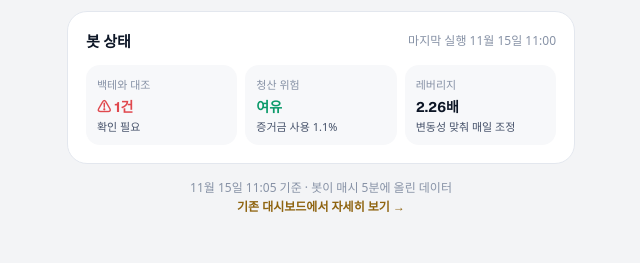
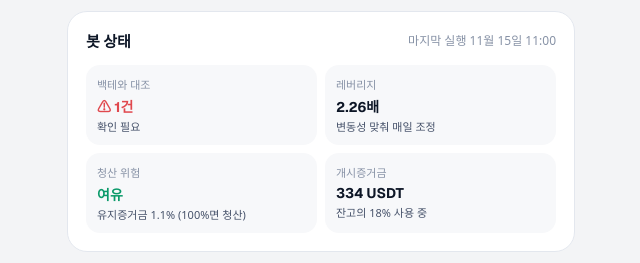
Before and after one commit to ansuhwan/v101-live, a plain HTML site: page simple/index.html in a window 1280 px wide. Shown: the part 2874-3137 px from the top of the page, without its empty margins (319-959 px from the left). Drawn offline with nearby package versions, Linux system fonts and the light colour scheme; a web font is replaced by a local one.

Commit message:
simple: 봇 상태에 개시증거금 칸 추가 + '증거금 사용'을 '유지증거금 (100%면 청산)'으로 이름 바로잡기
Co-Authored-By: Claude Opus 5.5 <noreply@anthropic.com>

```diff
--- a/simple/index.html
+++ b/simple/index.html
@@ -252,11 +252,11 @@ h2{font-size:15px;font-weight:700;margin:0;letter-spacing:-.2px}
 .how ol b{font-family:var(--num);color:var(--ink)}
 .how p{font-size:11px;color:var(--muted);line-height:1.55;margin:10px 0 0}
 /* 봇 */
-.checks{display:grid;grid-template-columns:repeat(3,1fr);gap:8px}
+.checks{display:grid;grid-template-columns:repeat(2,1fr);gap:8px}
 .ck{background:var(--raise);border-radius:14px;padding:11px}
 .ck .k{font-size:11px;color:var(--muted)}
 .ck .v{font:700 14px var(--num);margin-top:4px}
-.ck .s{font-size:11px;color:var(--ink2);margin-top:2px}
+.ck .s{font-size:11px;color:var(--ink2);margin-top:2px;text-wrap:balance}
 .foot{text-align:center;font-size:12px;color:var(--muted);line-height:1.6}
 .foot a{color:var(--goldInk);font-weight:600;text-decoration:none}
 @media (max-width:380px){ .checks{grid-template-columns:1fr} }
@@ -677,8 +677,12 @@ function renderBot(){
   const box = $("checks"); box.textContent = "";
   const add = (k, v, s, c) => { const d = el("div", "ck"); d.append(el("div", "k", k)); d.append(el("div", "v " + (c || ""), v)); d.append(el("div", "s", s)); box.append(d); };
   add("백테와 대조", ok ? "✓ 일치" : "⚠ " + (P.ng || "") + "건", ok ? "전 항목 정상" : "확인 필요", ok ? "up" : "down");
-  add("청산 위험", isNum(mr) ? (mr < mw/2 ? "여유" : mr < mw ? "주의" : "위험") : "—", isNum(mr) ? `증거금 사용 ${mr.toFixed(1)}%` : "", isNum(mr) ? (mr < mw/2 ? "up" : "down") : "");
   add("레버리지", isNum(P.lev) ? P.lev.toFixed(2) + "배" : "—", "변동성 맞춰 매일 조정");
+  // 청산 위험 = 유지증거금 ÷ 잔고(바이낸스 '마진 비율', 100% = 청산). 개시증거금 = 포지션을 열 때 묶인 돈(거래소 레버 설정 따라 달라짐)
+  add("청산 위험", isNum(mr) ? (mr < mw/2 ? "여유" : mr < mw ? "주의" : "위험") : "—", isNum(mr) ? `유지증거금 ${mr.toFixed(1)}% (100%면 청산)` : "", isNum(mr) ? (mr < mw/2 ? "up" : "down") : "");
+  const C = D.cash || {}, unit = cur === "krw" && fx() ? "원" : "USDT";
+  const usedPct = isNum(C.used_pct) ? C.used_pct : (isNum(C.used) && isNum(D.balance) && D.balance > 0 ? C.used / D.balance * 100 : null);
+  add("개시증거금", isNum(C.used) ? money(C.used, {dec:0}) + " " + unit : "—", isNum(usedPct) ? `잔고의 ${usedPct.toFixed(0)}% 사용 중` : "");
 }
 
 /* 1분 감시 (서버 liq_watch.py 가 매분 기록 → push_dashboard 가 매시 5분 'watch' 로 요약). 문턱은 전부 watch.cfg 에서 */
```
